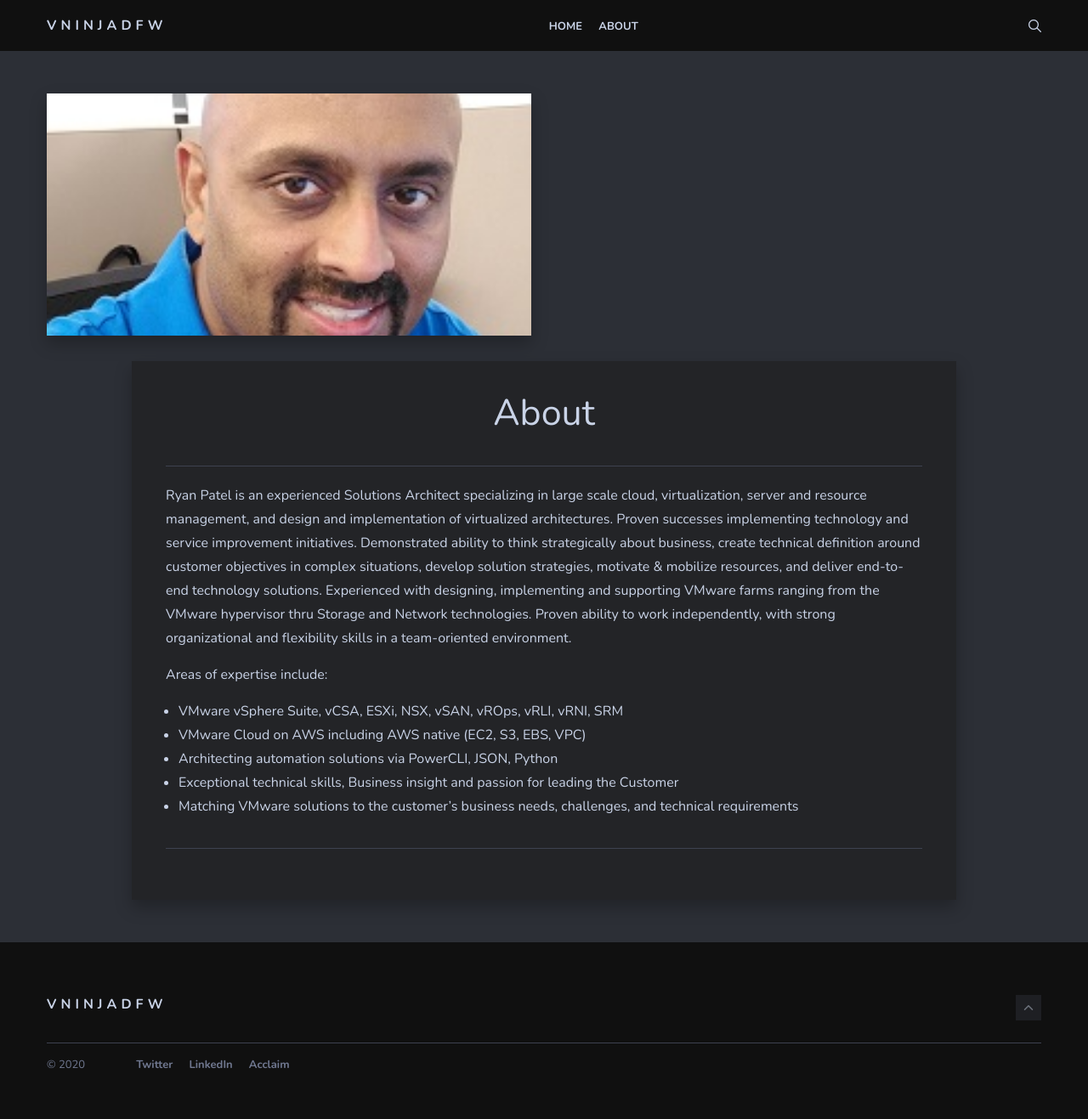
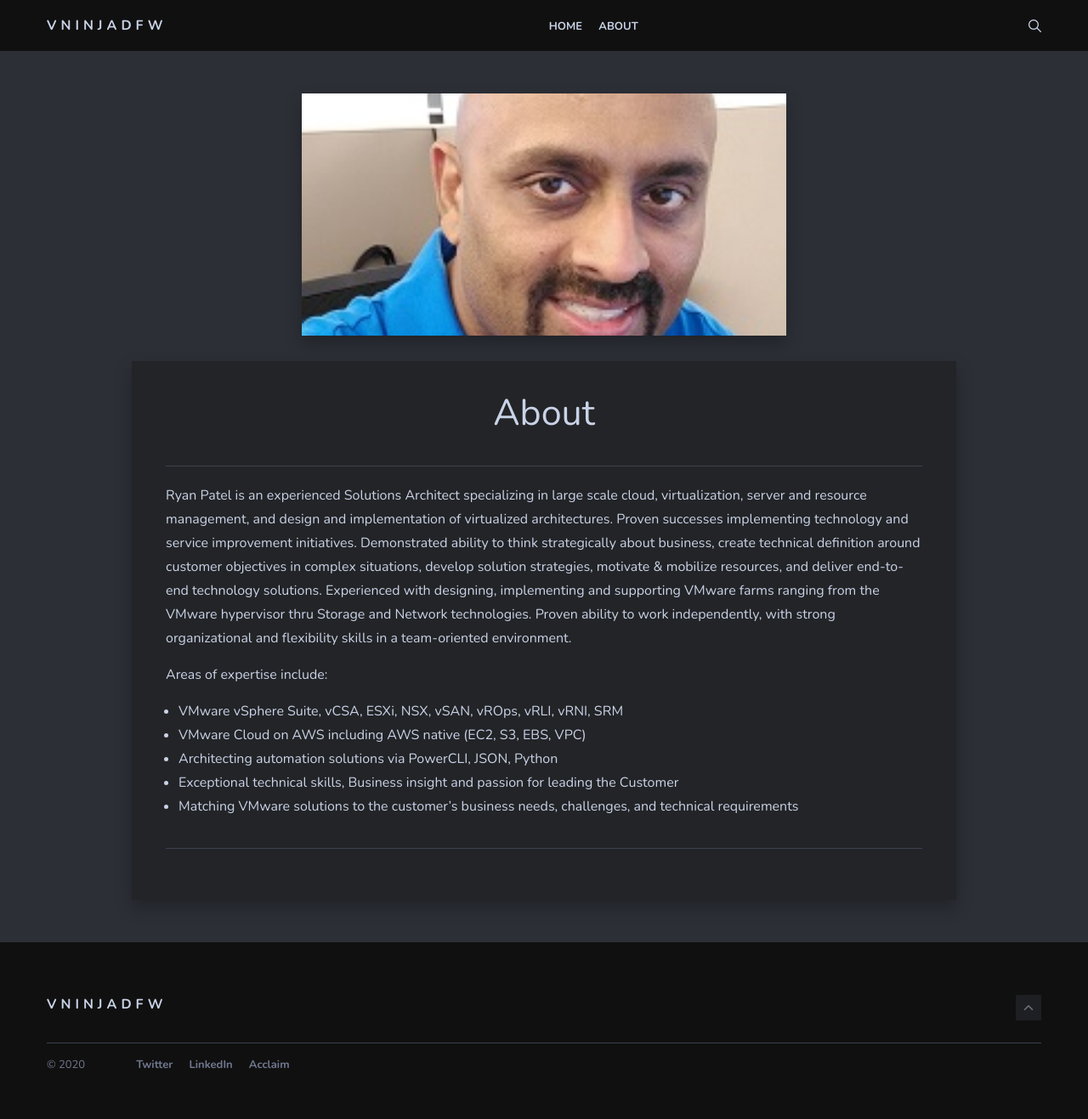
Before and after one commit to vNinjaDFW/vNinjaDFW.github.io, a Jekyll site: the page built from _pages/about.md, in a window 1280 px wide. Shown: the whole page at 85% size. Built offline with Jekyll 4.4.1, drawn with Linux system fonts in a browser that asks for light colours; nearby versions of some CDN libraries.

Commit message:
Update page.html
added <div class = "col col-6 push-3">

```diff
--- a/_layouts/page.html
+++ b/_layouts/page.html
@@ -3,7 +3,7 @@
 ---
 <div class="container">
 	<div class="row">
-		<div class="col col-6">
+		<div class="col col-6 push-3">
 			<div class="page-image-box">
 				<div class="page-image" style="background-image: url({{"/img/" | prepend: site.baseurl | append : page.image}})"></div>
 			</div>
```
